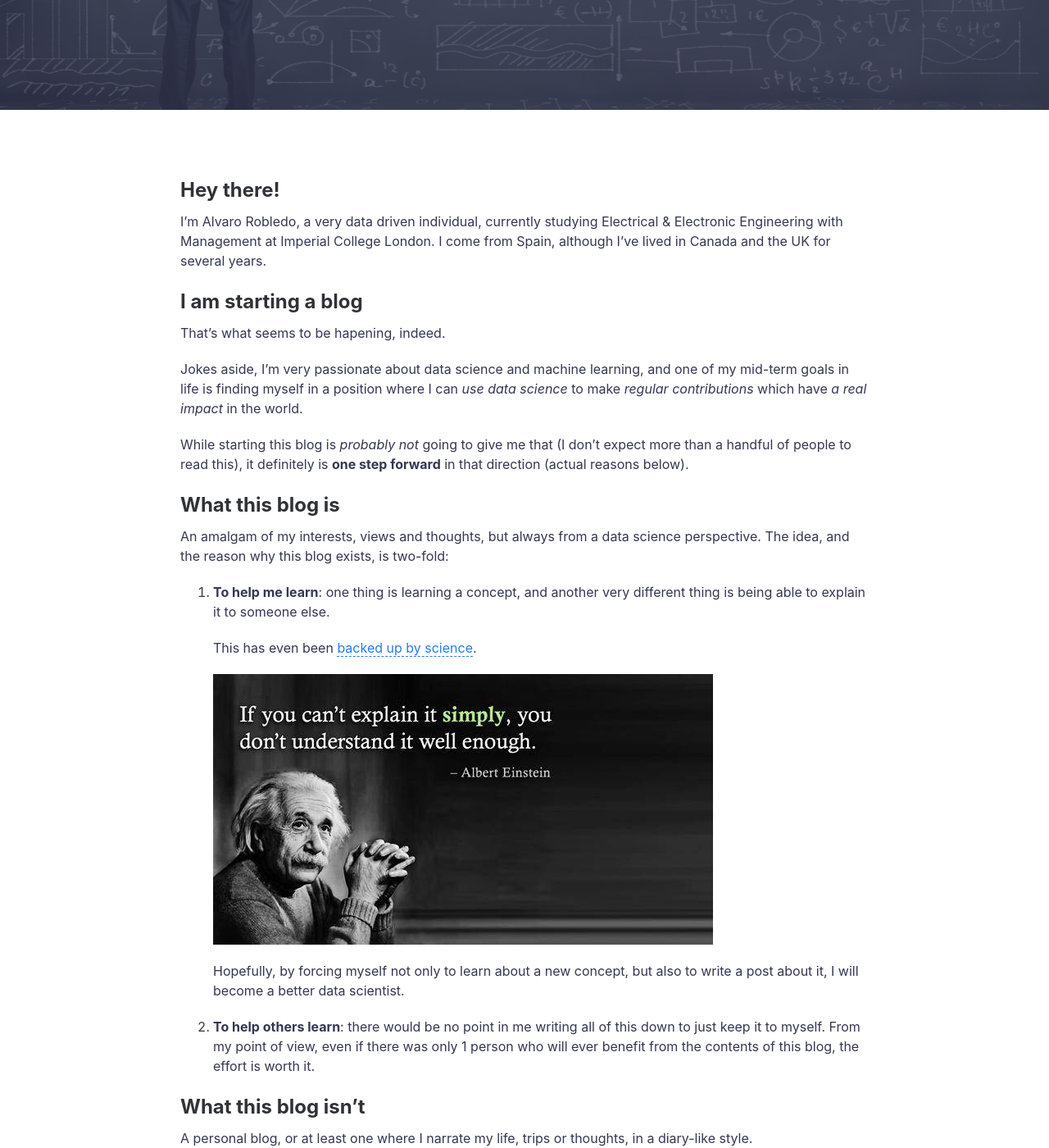
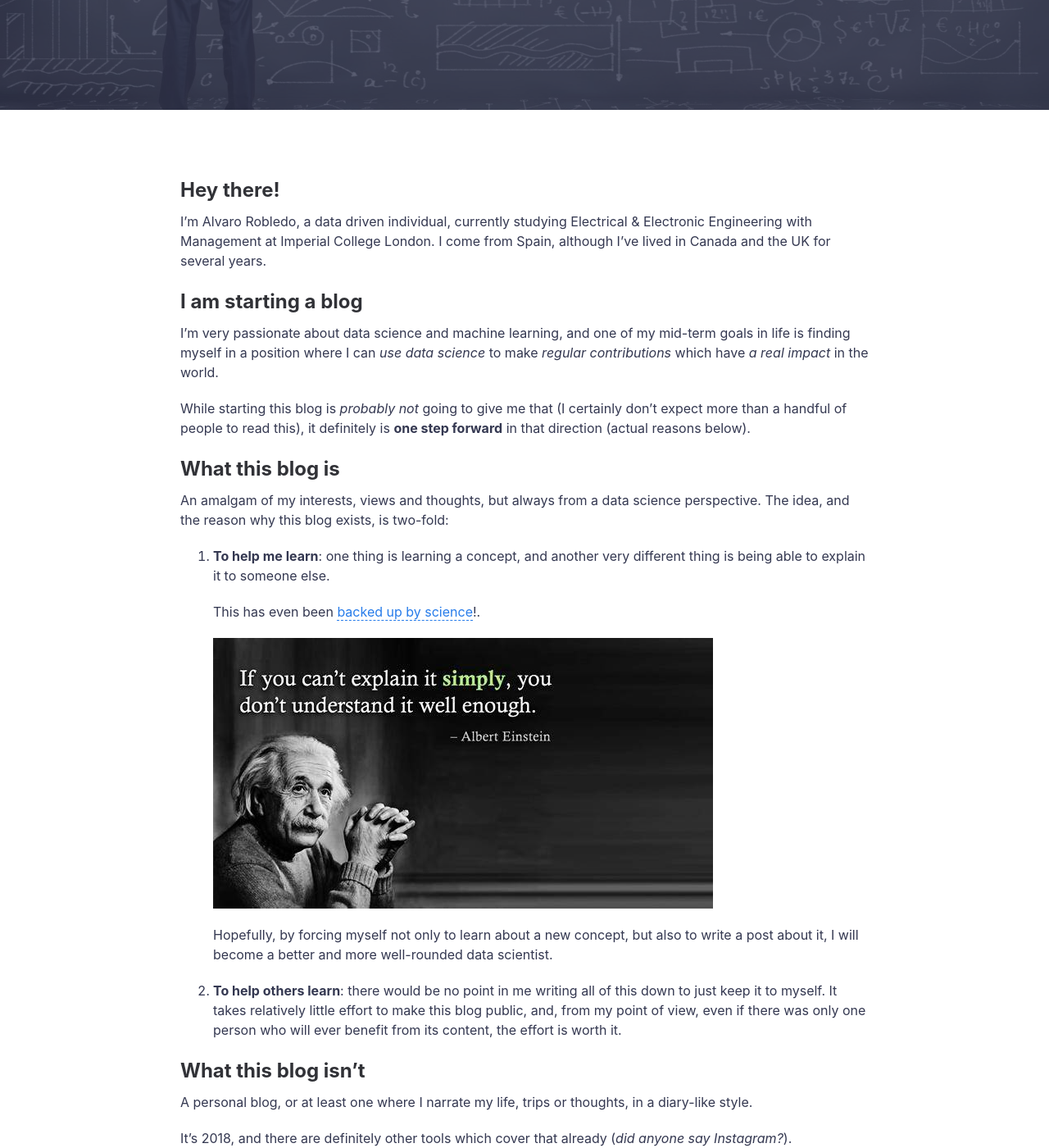
Before and after one commit to hamsoftug/hamsoftug.github.io, a Jekyll site: the page built from _posts/2018-09-30-why-I-am-starting-a-data-science-blog.md, in a window 1280 px wide and 1400 px high, scrolled down 442 px. Shown: the whole window at 82% size. Built offline with Jekyll 4.4.1, drawn with Linux system fonts in a browser that asks for light colours; comment, search, counter and statistics services are not loaded.

Commit message:
minor text changes

```diff
--- a/_config.yml
+++ b/_config.yml
@@ -29,7 +29,7 @@ tagline: >
 
 blog_title: Blog
 blog_tagline: >
-  Welcome to my little corner of the Web. This blog is mainly just a jumble of my thoughts and interests.
+  Welcome to my little corner of the Web. This blog is mainly just a jumble of my thoughts and interests, with a focus on data science.
 
 home_hero_img: home/background.jpeg # Main background image: use the path from /assets/img/ => This will output /assets/img/posts/sleek_lg.jpg
 blog_hero_img: blog/background.jpg # Main background image: use the path from /assets/img/ => This will output /assets/img/posts/sleek_lg.jpg
--- a/_layouts/home.html
+++ b/_layouts/home.html
@@ -22,8 +22,8 @@ layout: compress
     <div class="hero lazyload" data-bg="{{ site.url }}{{ site.baseurl }}/assets/img/{{ site.home_hero_img }}" style="min-height: 35rem;">
       <div class="hero__wrap">
         <h1 class="hero__title">{{ site.home_title | escape }}</h1>
-        <p class="hero__meta">I study at Imperial College London. I'm interested in machine learning and start-ups.</p>
-        <p class="hero__meta">You can find out more <a href="{{ site.url }}{{ site.baseurl }}/about-me">about me</a> or read my <a href="{{ site.url }}{{ site.baseurl }}/blog">blog</a>, where I talk about my projects and thoughts.</p>
+        <p class="hero__meta">Currently studying at Imperial College London. I'm interested in data science, machine learning and start-ups.</p>
+        <p class="hero__meta">Here you can find out more <a href="{{ site.url }}{{ site.baseurl }}/about-me">about me</a> or read my <a href="{{ site.url }}{{ site.baseurl }}/blog">data science blog</a>.</p>
 
       </div>
     </div>
--- a/_posts/2018-09-30-why-I-am-starting-a-data-science-blog.md
+++ b/_posts/2018-09-30-why-I-am-starting-a-data-science-blog.md
@@ -2,21 +2,19 @@
 layout: post
 title: Why I am starting a data science blog
 featured-img: data-science
-summary: Hey there! I'm Alvaro Robledo, a very data driven individual, currently studying Electrical & Electronic Engineering with Management at Imperial College London. I'm very interested in data science and machine learning. Read more to find out!
+summary: Hey there! I'm Alvaro Robledo, a data driven individual, currently studying Electrical & Electronic Engineering with Management at Imperial College London. I'm very interested in data science and machine learning. Read more to find out!
 categories: [Introduction]
 ---
 
 ## Hey there!
 
-I'm Alvaro Robledo, a very data driven individual, currently studying Electrical & Electronic Engineering with Management at Imperial College London. I come from Spain, although I've lived in Canada and the UK for several years.
+I'm Alvaro Robledo, a data driven individual, currently studying Electrical & Electronic Engineering with Management at Imperial College London. I come from Spain, although I've lived in Canada and the UK for several years.
 
 ## I am starting a blog
 
-That's what seems to be hapening, indeed.
+I'm very passionate about data science and machine learning, and one of my mid-term goals in life is finding myself in a position where I can *use data science* to make *regular contributions* which have *a real impact* in the world.
 
-Jokes aside, I'm very passionate about data science and machine learning, and one of my mid-term goals in life is finding myself in a position where I can *use data science* to make *regular contributions* which have *a real impact* in the world.
-
-While starting this blog is *probably not* going to give me that (I don't expect more than a handful of people to read this), it definitely is **one step forward** in that direction (actual reasons below).
+While starting this blog is *probably not* going to give me that (I certainly don't expect more than a handful of people to read this), it definitely is **one step forward** in that direction (actual reasons below).
 
 ## What this blog is
 
@@ -24,13 +22,13 @@ An amalgam of my interests, views and thoughts, but always from a data science p
 
 1. **To help me learn**: one thing is learning a concept, and another very different thing is being able to explain it to someone else.
 
-	This has even been [backed up by science](http://ideas.time.com/2011/11/30/the-protege-effect/).
+	This has even been [backed up by science](http://ideas.time.com/2011/11/30/the-protege-effect/)!.
 
 	![Albert Einstein never lies - quote](/assets/img/posts/einstein-quote.jpg "Albert Einstain never lies")
 
-	Hopefully, by forcing myself not only to learn about a new concept, but also to write a post about it, I will become a better data scientist.
+	Hopefully, by forcing myself not only to learn about a new concept, but also to write a post about it, I will become a better and more well-rounded data scientist.
 
-2. **To help others learn**: there would be no point in me writing all of this down to just keep it to myself. From my point of view, even if there was only 1 person who will ever benefit from the contents of this blog, the effort is worth it.
+2. **To help others learn**: there would be no point in me writing all of this down to just keep it to myself. It takes relatively little effort to make this blog public, and, from my point of view, even if there was only one person who will ever benefit from its content, the effort is worth it.
 
 ## What this blog isn't
 
```
Also changed, not shown: about.md (+2 -2 lines), sw.js (+1 -1 lines).
